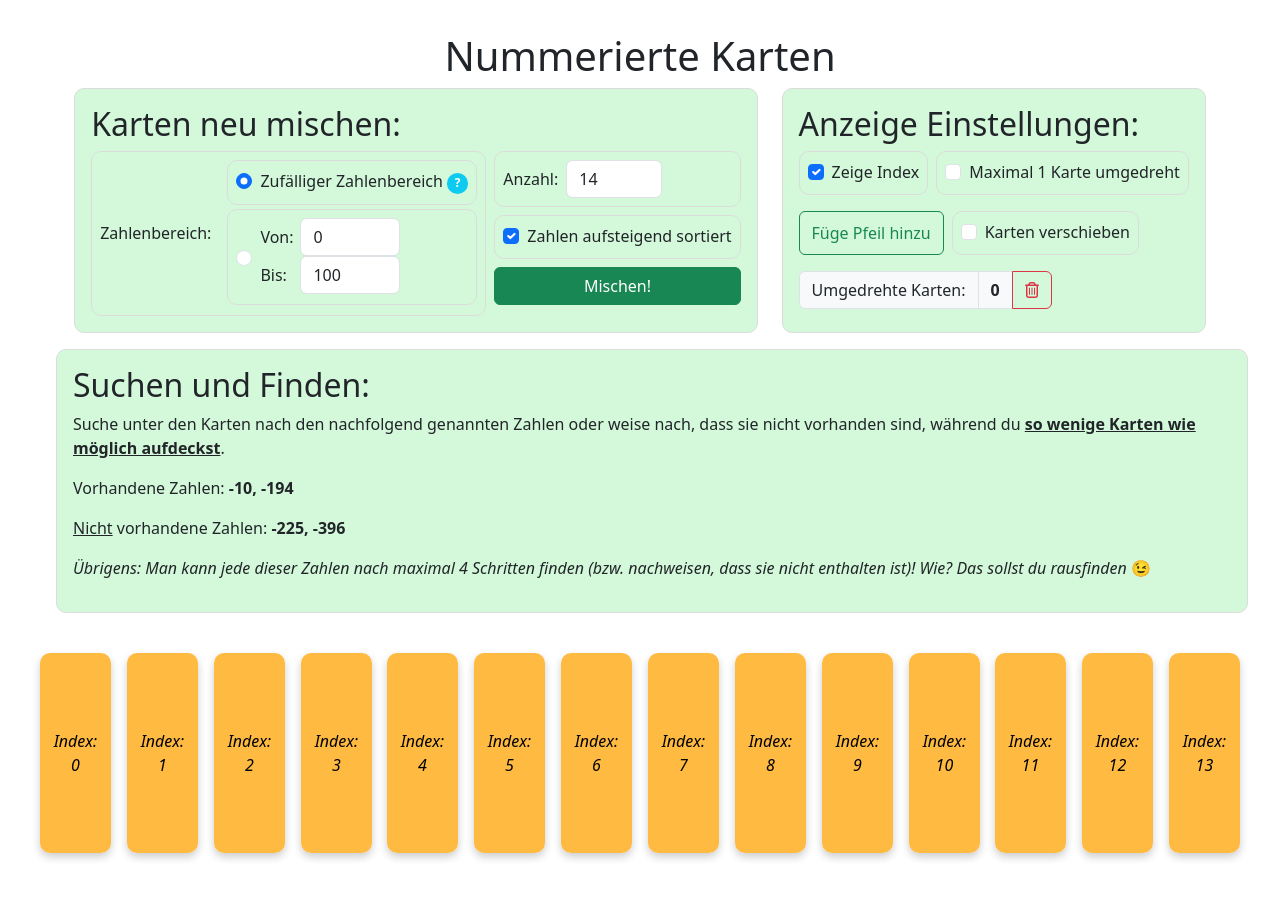
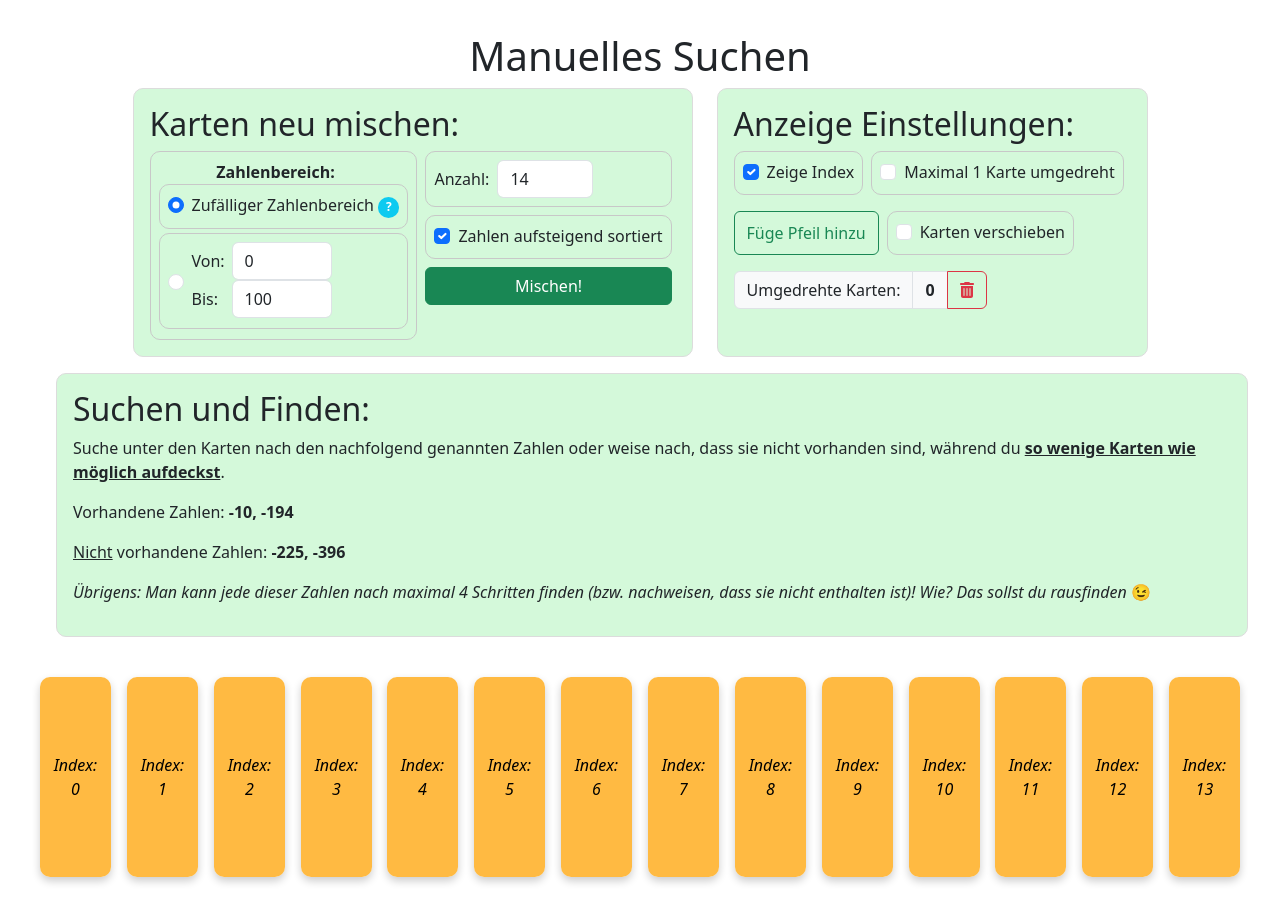
Before and after one commit to tools-info-bw-de/manuelles-suchen, a Vue app: page / in a window 1280 px wide. Shown: the top 922 px of the page. Before the commit the page ends 893 px from the top, so only its background shows below. Built offline with nearby package versions, Linux system fonts and the light colour scheme.

Commit message:
added arrows (not yet finished)

```diff
--- a/index.html
+++ b/index.html
@@ -1,11 +1,10 @@
 <!doctype html>
-<html lang="en">
+<html lang="de">
 
 <head>
   <meta charset="UTF-8" />
-  <!-- <link rel="icon" type="image/svg+xml" href="/vite.svg" /> -->
   <meta name="viewport" content="width=device-width, initial-scale=1.0" />
-  <title>Nummerierte Karten</title>
+  <title>Manuelles Suchen</title>
 </head>
 
 <body>
--- a/package.json
+++ b/package.json
@@ -10,9 +10,10 @@
   },
   "dependencies": {
     "@fortawesome/fontawesome-svg-core": "^6.4.2",
-    "@fortawesome/free-regular-svg-icons": "^6.4.2",
+    "@fortawesome/free-solid-svg-icons": "^6.4.2",
     "@fortawesome/vue-fontawesome": "^3.0.5",
     "bootstrap": "^5.3.2",
+    "interactjs": "^1.10.22",
     "vue": "^3.3.8"
   },
   "devDependencies": {
--- a/src/App.vue
+++ b/src/App.vue
@@ -2,6 +2,7 @@
 import "bootstrap/dist/css/bootstrap.min.css"
 import "bootstrap"
 import { Tooltip } from "bootstrap"
+import interact from 'interactjs'
 
 import { computed, onMounted, reactive } from "vue"
 
@@ -17,6 +18,8 @@ const state = reactive({
   numbers: [],
   renderKey: 0,
   flipCounter: 0,
+  arrows: [],
+  arrowID: 0,
 })
 
 onMounted(() => {
@@ -25,6 +28,7 @@ onMounted(() => {
   // init tooltips
   const tooltipTriggerList = document.querySelectorAll('[data-bs-toggle="tooltip"]')
   const tooltipList = [...tooltipTriggerList].map(tooltipTriggerEl => new Tooltip(tooltipTriggerEl))
+
 })
 
 function calculateNumberRange() {
@@ -87,12 +91,12 @@ const notExistingNumbers = computed(() => {
 })
 
 function flipCard(card) {
-  state.flipCounter++
-
   if (card.flipped) {
     card.flipped = false
     return
   }
+
+  state.flipCounter++
 
   if (state.flipMaxOneCard) {
     state.numbers.forEach((card) => {
@@ -110,17 +114,58 @@ function resetFlipCounter() {
     card.flipped = false
   })
 }
+
+function addArrow() {
+  state.arrows.push({ id: state.arrowID++, text: "hu" })
+}
+
+// target elements with the "draggable" class
+interact('.draggable')
+  .draggable({
+    // disaable inertial throwing
+    inertia: false,
+    // keep the element within the area of it's parent
+    modifiers: [
+      interact.modifiers.restrictRect({
+        restriction: 'parent',
+        endOnly: false
+      })
+    ],
+    // enable autoScroll
+    autoScroll: true,
+
+    listeners: {
+      // call this function on every dragmove event
+      move: dragMoveListener,
+    }
+  })
+
+function dragMoveListener(event) {
+  var target = event.target
+  // keep the dragged position in the data-x/data-y attributes
+  var x = (parseFloat(target.getAttribute('data-x')) || 0) + event.dx
+  var y = (parseFloat(target.getAttribute('data-y')) || 0) + event.dy
+
+  // translate the element
+  target.style.transform = 'translate(' + x + 'px, ' + y + 'px)'
+
+  // update the posiion attributes
+  target.setAttribute('data-x', x)
+  target.setAttribute('data-y', y)
+}
+
 </script>
 
 <template>
-  <h1>Nummerierte Karten</h1>
+  <h1>Manuelles Suchen</h1>
+
   <div id="settingsRow" class="d-flex flex-row justify-content-center">
     <div id="mixBox" class="backgroundBox">
       <h2>Karten neu mischen:</h2>
       <div class="d-flex flex-row">
         <div class="inputBox d-flex flex-row align-items-center me-2">
-          <label for="" class="me-3">Zahlenbereich:</label>
           <div class="d-flex flex-column">
+            <label for="" class="align-self-center me-3"><b>Zahlenbereich:</b></label>
             <div class="inputBox mb-1">
               <div class="form-check">
                 <input class="form-check-input" type="radio" :value="true" v-model="state.numberRangeRandom"
@@ -191,7 +236,7 @@ function resetFlipCounter() {
           </div>
         </div>
         <div class="d-flex flex-row mt-3">
-          <button type="button" class="btn btn-outline-success">Füge Pfeil hinzu</button>
+          <button type="button" class="btn btn-outline-success" @click.prevent="addArrow()">Füge Pfeil hinzu</button>
 
           <div class="inputBox ms-2">
             <div class="form-check">
@@ -205,7 +250,7 @@ function resetFlipCounter() {
             <span class="input-group-text">Umgedrehte Karten:</span>
             <span class="input-group-text"><b>{{ state.flipCounter }}</b></span>
             <button class="btn btn-outline-danger" type="button" id="button-addon1"
-              @click.prevent="resetFlipCounter()"><font-awesome-icon icon="fa-regular fa-trash-can" /></button>
+              @click.prevent="resetFlipCounter()"><font-awesome-icon icon="fa-solid fa-trash-can" /></button>
           </div>
         </div>
       </div>
@@ -238,15 +283,48 @@ function resetFlipCounter() {
         </div>
         <div class="flip-card-back">
           <span class="mb-3"><u><b>Wert:</b></u></span>
-
           <span><strong>{{ card.value }}</strong></span>
         </div>
+      </div>
+    </div>
+  </div>
+
+  <div class=" mt-3">
+    <div class="arrowsArea">
+      <div v-for="arrow in  state.arrows " :key="arrow.id" class="arrow draggable">
+        <font-awesome-icon icon="fa-solid fa-arrow-up-long" size="2xl" style="transform:scale(2)" />
+        <input type="text" class="form-control arrowText" v-model="arrow.text" onkeypress="
+          this.style.width = (this.value.length + 4) * 10 + 'px';" id="input" />
       </div>
     </div>
   </div>
 </template>
 
 <style scoped>
+.arrowText {
+  font-family: monospace;
+  margin-top: 15px;
+  min-width: 50px;
+}
+
+.arrow {
+  width: 30px;
+  height: 30px;
+  border-radius: 0.75em;
+  touch-action: none;
+  user-select: none;
+  transform: translate(0px, 0px);
+}
+
+.arrowsArea {
+  width: 100%;
+  height: 160px;
+}
+
+.align-self-center {
+  align-self: center;
+}
+
 @media screen and (max-width: 1470px) {
   #settingsRow {
     flex-wrap: wrap !important;
@@ -254,11 +332,13 @@ function resetFlipCounter() {
 }
 
 #mixBox {
-  min-width: 648.1px;
+  min-width: 560px;
+  max-width: 600px;
 }
 
 #settingsBox {
-  min-width: 404.5px;
+  min-width: 431px;
+  max-width: 450px;
 }
 
 #searchBox {
@@ -373,7 +453,7 @@ h1 {
 .inputBox {
   padding: 0.5rem;
   border-radius: 10px;
-  border: 1px solid #dcdcdc;
+  border: 1px solid #c8c8c8;
 }
 
 .backgroundBox {
--- a/src/main.js
+++ b/src/main.js
@@ -3,7 +3,7 @@ import './style.css'
 import App from './App.vue'
 import { library } from '@fortawesome/fontawesome-svg-core'
 import { FontAwesomeIcon } from '@fortawesome/vue-fontawesome'
-import {faTrashCan} from '@fortawesome/free-regular-svg-icons'
-library.add(faTrashCan)
+import { faArrowUpLong, faTrashCan } from '@fortawesome/free-solid-svg-icons'
+library.add(faTrashCan, faArrowUpLong)
 
 createApp(App).component('font-awesome-icon', FontAwesomeIcon).mount('#app')
```
Also changed, not shown: 1 other file (tests, documents, lock files or other folders).
